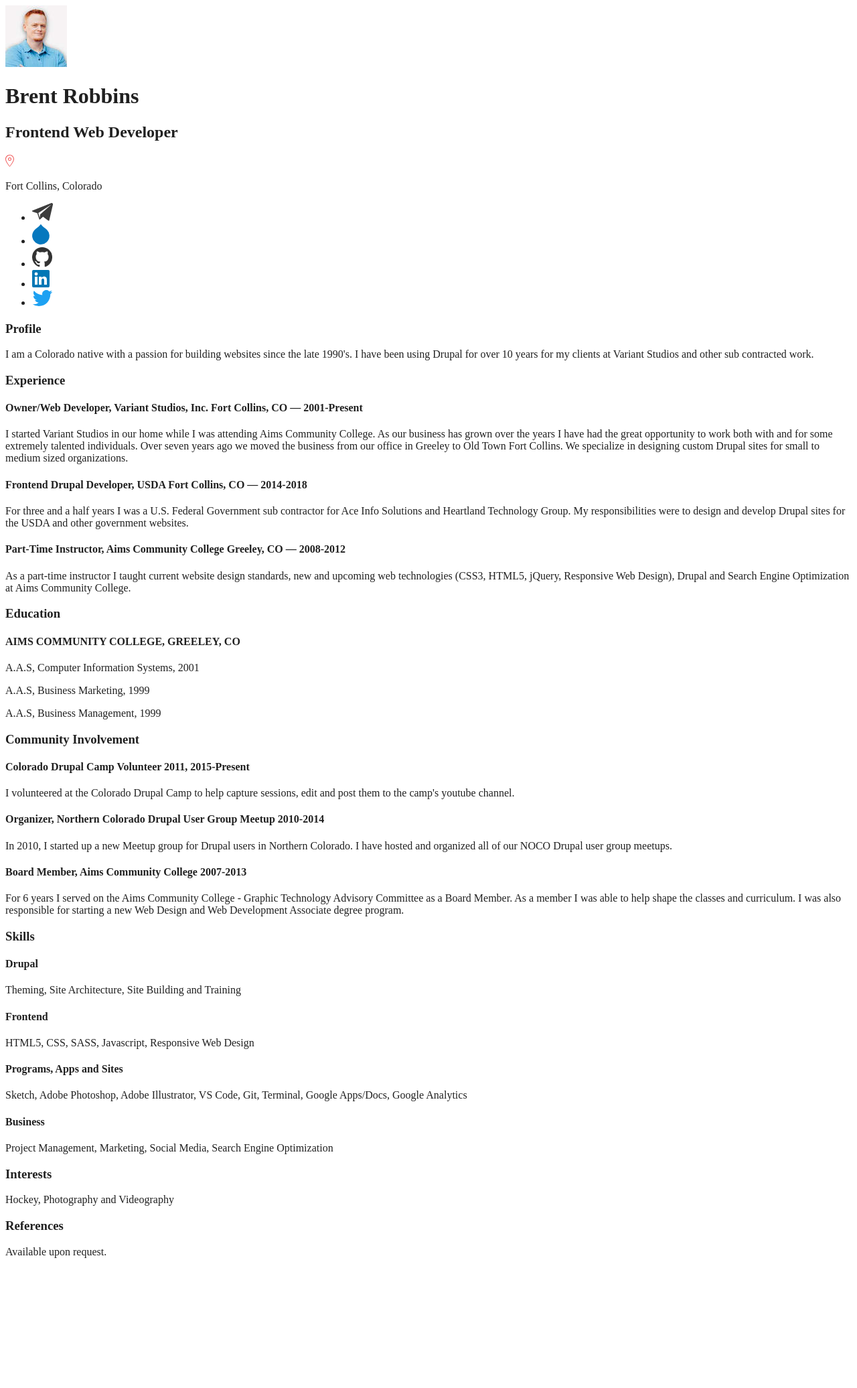
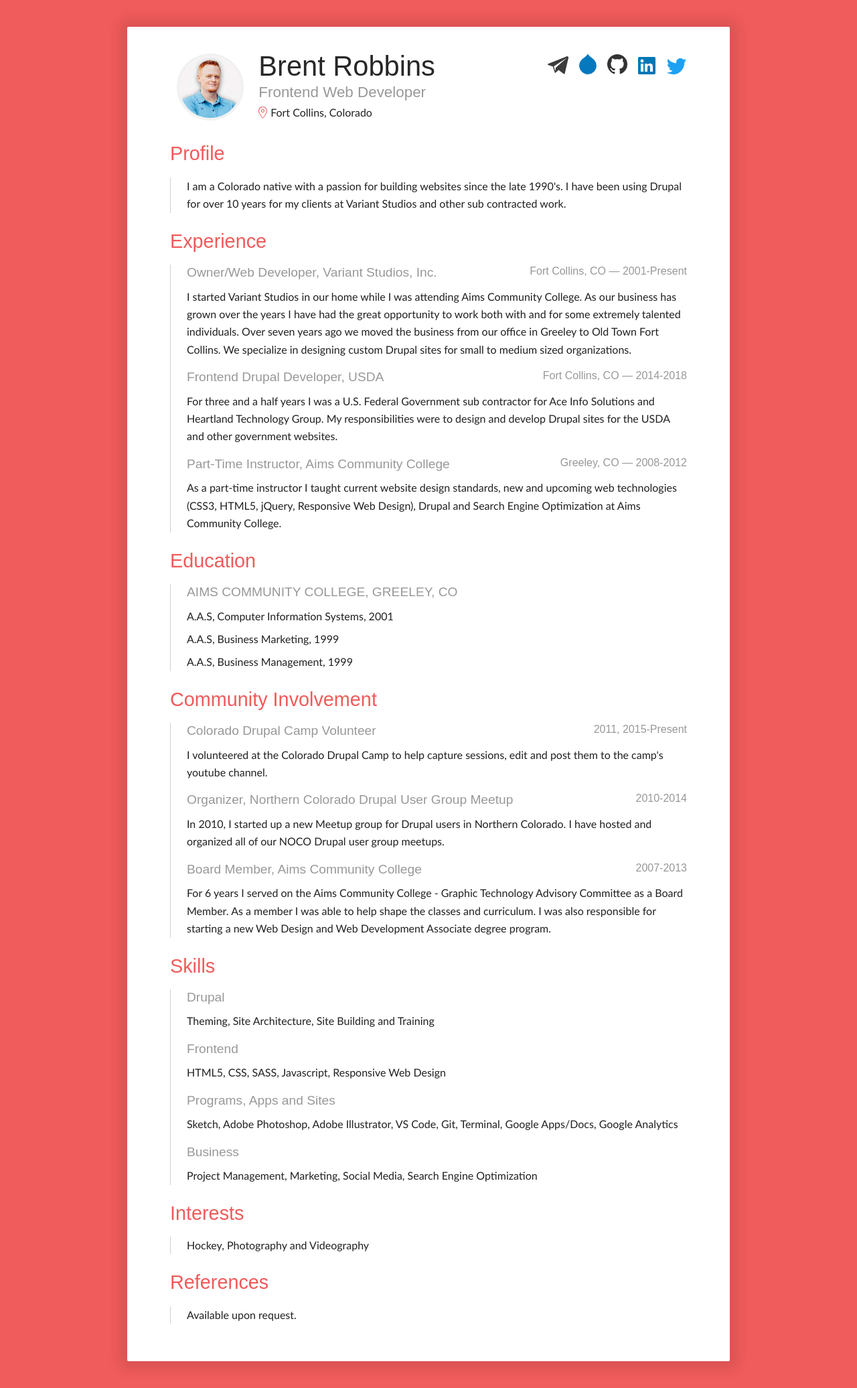
Before and after one commit to brentrobbins/brentrobbins.net, a Jekyll site: the page built from index.html, in a window 1280 px wide. Shown: the whole page at 67% size. Built offline with Jekyll 4.4.1, drawn with Linux system fonts in a browser that asks for light colours; cached includes are drawn as plain includes; some web fonts are replaced; before the commit the page ends 1894 px from its top, so only the background shows below that.

Commit message:
Updated '_includes/head.html' via CloudCannon

```diff
--- a/_includes/head.html
+++ b/_includes/head.html
@@ -17,6 +17,9 @@
 	<meta name="viewport" content="width=device-width, initial-scale=1">
 	<!--<link rel="stylesheet" href="/assets/css/style.css" media="screen">-->
 	<!--<link rel="stylesheet" href="/assets/css/print.css"  media="print">-->
+	<link type="text/css" rel="preload" href="/assets/css/style.css" media="screen" as="style" onload="this.rel='stylesheet'">
+    <link rel="stylesheet" href="/assets/css/print.css"  media="print">
+
 	<!-- critical css -->
 	<style>body{color:#202020}</style>
 
```
